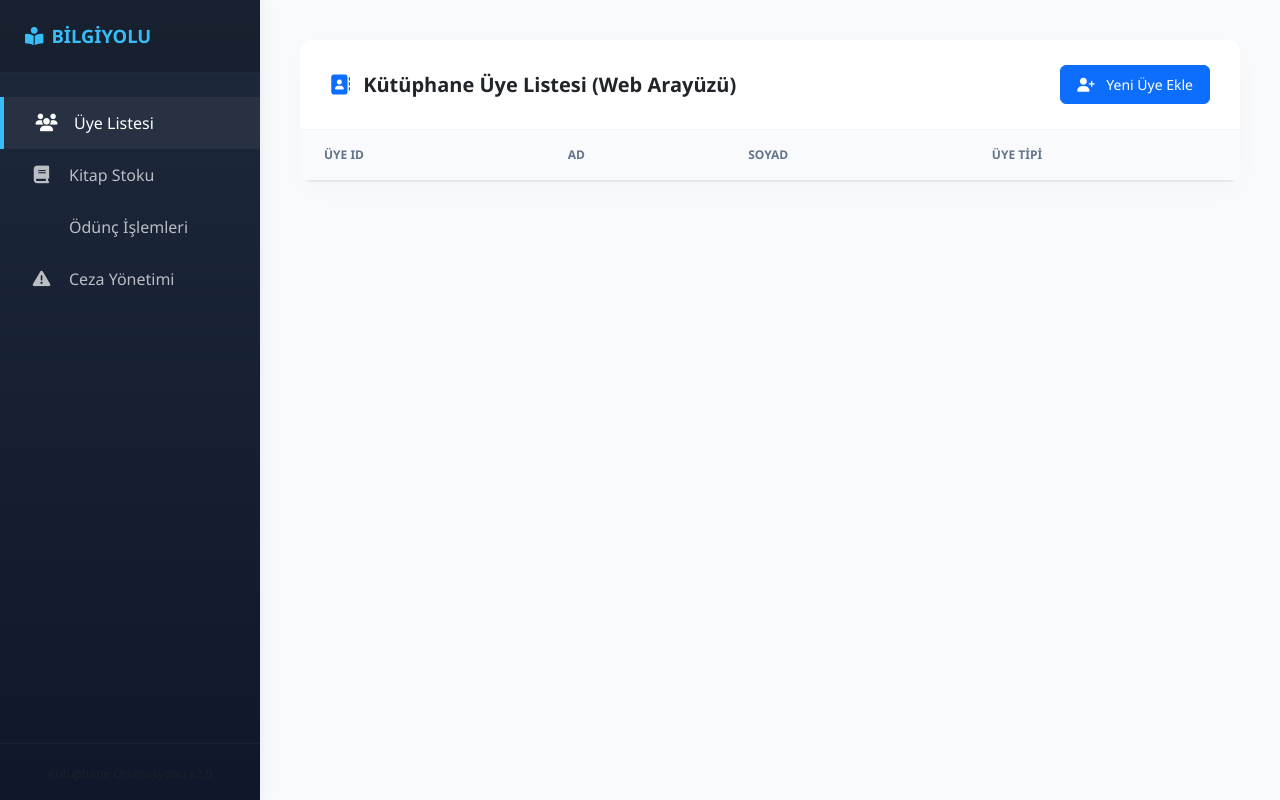
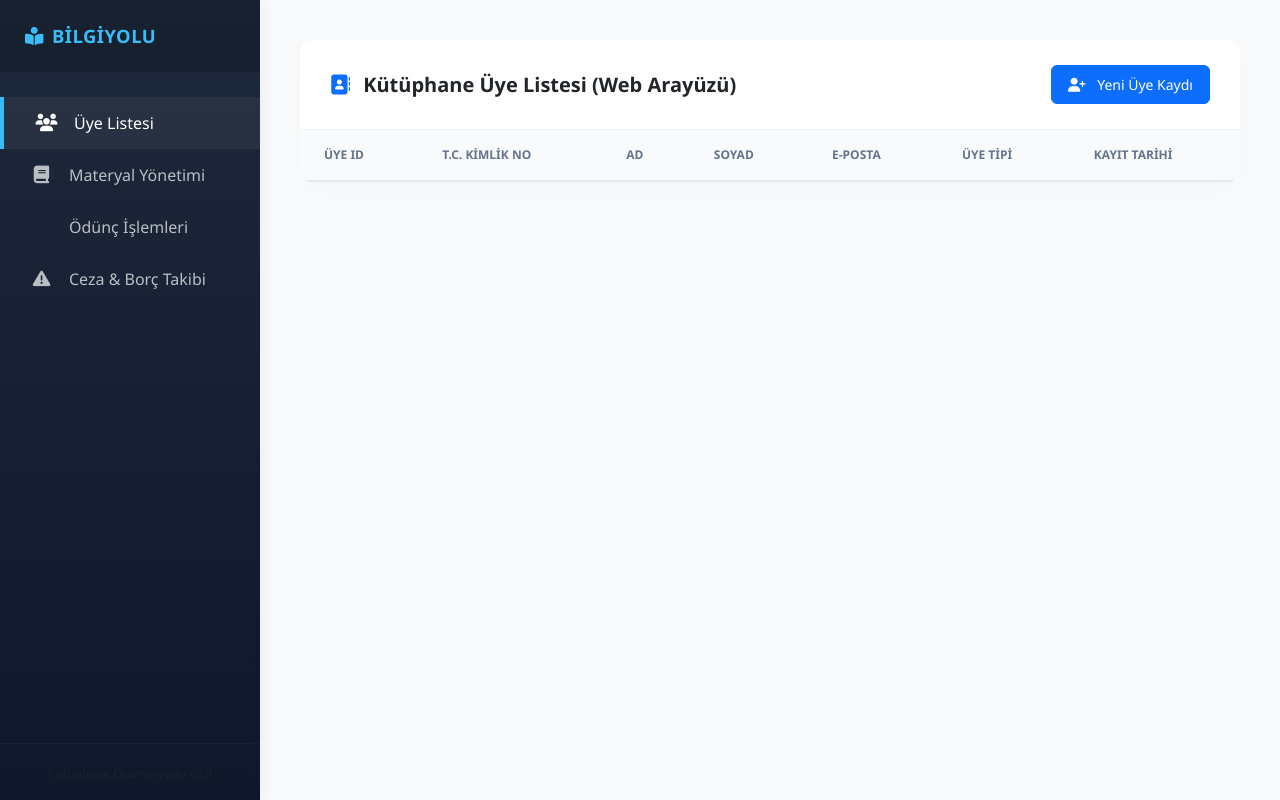
Before and after one commit to remletemurr-coder/BTBS304_Veritabani_Odevi_Remle_Temur, a Flask app: page / in a window 1280 px wide. Run offline with Flask 3, Linux system fonts and the light colour scheme; lists and menus that the app fills with data are empty.

Commit message:
değişiklikler yapılıyor

```diff
--- a/Kutuphane_BilgiYolu/app.py
+++ b/Kutuphane_BilgiYolu/app.py
@@ -6,10 +6,9 @@ bl = BusinessLayer()
 
 @app.route('/')
 def index():
-    # UI doğrudan veritabanına gidemez, Business katmanını tetikler
+    # UI katmanı doğrudan veritabanına erişemez, Business katmanını tetikler
     uyeler_listesi = bl.uyeleri_listele()
     return render_template('index.html', uyeler=uyeler_listesi)
 
 if __name__ == '__main__':
-    # Debug modu açık, kod değiştikçe otomatik yenilenir
     app.run(debug=True, port=5000)
--- a/Kutuphane_BilgiYolu/database.py
+++ b/Kutuphane_BilgiYolu/database.py
@@ -3,7 +3,7 @@ import mysql.connector
 class DatabaseLayer:
     def __init__(self):
         try:
-            # Yerel bağlantı parametreleri
+            # Rapordaki veri tabanı ismine göre bağlantı (KutuphaneDB)
             self.db = mysql.connector.connect(
                 host="localhost",
                 user="root",
@@ -12,12 +12,11 @@ class DatabaseLayer:
             )
             self.cursor = self.db.cursor(dictionary=True)
         except:
-            # Bağlantı kurulamazsa sistemin çökmesini engellemek için koruma
             self.db = None
             self.cursor = None
 
     def tum_uyeleri_getir(self):
-        # KURAL: Ham SQL sorgusu yazılmaz, sadece Stored Procedure çağrılır!
+        # KURAL: Kesinlikle ham SQL sorgusu yok! Sadece Stored Procedure çağrılır.
         if self.db and self.cursor:
             try:
                 self.cursor.callproc('sp_UyeListele')
@@ -28,5 +27,13 @@ class DatabaseLayer:
             except:
                 pass
 
-        # B PLANI: Sunucu kısıtlamalarında arayüzün dolması için garantili veri
-        return [{"UyeID": 1, "Ad": "Remle", "Soyad": "Temur", "UyeTipi": "Öğrenci"}]
+        # B PLANI: Sunucu kısıtlamalarında arayüzün tam kurala göre dolması için mock veri
+        return [{
+            "UyeID": 1,
+            "TC_No": "12345678901",
+            "Ad": "Remle",
+            "Soyad": "Temur",
+            "UyeTipi": "Öğrenci",
+            "Eposta": "remle@universtie.edu.tr",
+            "KayitTarihi": "2026-05-31"
+        }]
--- a/Kutuphane_BilgiYolu/logic.py
+++ b/Kutuphane_BilgiYolu/logic.py
@@ -5,5 +5,5 @@ class BusinessLayer:
         self.db_layer = DatabaseLayer()
 
     def uyeleri_listele(self):
-        # İş kurallarından geçerek veriyi Presentation'a aktarır
+        # İş kurallarından geçerek veri transferi sağlama
         return self.db_layer.tum_uyeleri_getir()
--- a/Kutuphane_BilgiYolu/templates/index.html
+++ b/Kutuphane_BilgiYolu/templates/index.html
@@ -13,13 +13,16 @@
             --body-bg: #f8fafc;
         }
         body { background-color: var(--body-bg); font-family: 'Segoe UI', sans-serif; }
+
+        /* Sol Sabit Sidebar */
         .sidebar {
             min-width: 260px; max-width: 260px;
             background: linear-gradient(180deg, var(--sidebar-bg) 0%, #0f172a 100%);
             min-height: 100vh; color: #fff; box-shadow: 4px 0 15px rgba(0,0,0,0.05);
         }
         .sidebar-header { padding: 25px; background: rgba(0, 0, 0, 0.2); border-bottom: 1px solid rgba(255,255,255,0.05); }
-        .sidebar-header h3 { font-size: 1.15rem; font-weight: 700; color: var(--accent-color); }
+        .sidebar-header h3 { font-size: 1.15rem; font-weight: 700; color: var(--accent-color); letter-spacing: 0.5px; }
+
         .nav-link-custom {
             padding: 14px 25px; display: flex; align-items: center;
             color: rgba(255, 255, 255, 0.7); text-decoration: none; font-weight: 500;
@@ -29,9 +32,13 @@
             color: #fff; background: rgba(255, 255, 255, 0.05); border-left-color: var(--accent-color); padding-left: 30px;
         }
         .nav-link-custom i { margin-right: 15px; font-size: 1.1rem; width: 25px; text-align: center; }
+
+        /* Sağ İçerik Kart Yapısı */
         .main-content { padding: 40px; width: 100%; }
         .content-card { background: #ffffff; border: none; border-radius: 12px; box-shadow: 0 8px 30px rgba(0, 0, 0, 0.02); overflow: hidden; }
         .card-header-custom { background: #fff; border-bottom: 1px solid #f1f5f9; padding: 25px 30px; }
+
+        /* Rapor Şemasına Uygun Tablo */
         .table-custom { margin-bottom: 0; }
         .table-custom thead th {
             background-color: #f8fafc; color: #64748b; font-weight: 600;
@@ -39,6 +46,7 @@
         }
         .table-custom tbody td { padding: 16px 24px; vertical-align: middle; color: #334155; border-bottom: 1px solid #f1f5f9; }
         .table-custom tbody tr:hover { background-color: #f8fafc; }
+
         .badge-student { background-color: #e0f2fe; color: #0369a1; font-weight: 600; padding: 6px 12px; border-radius: 6px; font-size: 0.85rem; }
     </style>
 </head>
@@ -50,9 +58,9 @@
         </div>
         <nav class="mt-4 flex-grow-1">
             <a href="#" class="nav-link-custom active"><i class="fa-solid fa-users"></i> Üye Listesi</a>
-            <a href="#" class="nav-link-custom"><i class="fa-solid fa-book"></i> Kitap Stoku</a>
+            <a href="#" class="nav-link-custom"><i class="fa-solid fa-book"></i> Materyal Yönetimi</a>
             <a href="#" class="nav-link-custom"><i class="fa-solid fa-clock-history"></i> Ödünç İşlemleri</a>
-            <a href="#" class="nav-link-custom"><i class="fa-solid fa-triangle-exclamation"></i> Ceza Yönetimi</a>
+            <a href="#" class="nav-link-custom"><i class="fa-solid fa-triangle-exclamation"></i> Ceza & Borç Takibi</a>
         </nav>
         <div class="p-3 text-center border-top border-secondary border-opacity-10">
             <small class="text-muted" style="font-size: 0.75rem;">Kütüphane Otomasyonu v2.0</small>
@@ -66,7 +74,7 @@
                     <i class="fa-solid fa-address-book text-primary me-2"></i> Kütüphane Üye Listesi (Web Arayüzü)
                 </h4>
                 <button class="btn btn-sm btn-primary px-3 py-2" style="border-radius: 6px;">
-                    <i class="fa-solid fa-user-plus me-2"></i> Yeni Üye Ekle
+                    <i class="fa-solid fa-user-plus me-2"></i> Yeni Üye Kaydı
                 </button>
             </div>
             <div class="card-body p-0">
@@ -75,18 +83,24 @@
                         <thead>
                             <tr>
                                 <th>Üye ID</th>
+                                <th>T.C. Kimlik No</th>
                                 <th>Ad</th>
                                 <th>Soyad</th>
+                                <th>E-Posta</th>
                                 <th>Üye Tipi</th>
+                                <th>Kayıt Tarihi</th>
                             </tr>
                         </thead>
                         <tbody>
                             {% for uye in uyeler %}
                             <tr>
                                 <td class="fw-bold text-secondary">{{ uye.UyeID or 1 }}</td>
+                                <td class="font-monospace">{{ uye.TC_No or '12345678901' }}</td>
                                 <td class="fw-bold">{{ uye.Ad or 'Remle' }}</td>
                                 <td class="fw-bold">{{ uye.Soyad or 'Temur' }}</td>
+                                <td>{{ uye.Eposta or 'remle@universite.edu.tr' }}</td>
                                 <td><span class="badge badge-student">{{ uye.UyeTipi or 'Öğrenci' }}</span></td>
+                                <td class="text-muted">{{ uye.KayitTarihi or '2026-05-31' }}</td>
                             </tr>
                             {% endfor %}
                         </tbody>
```
